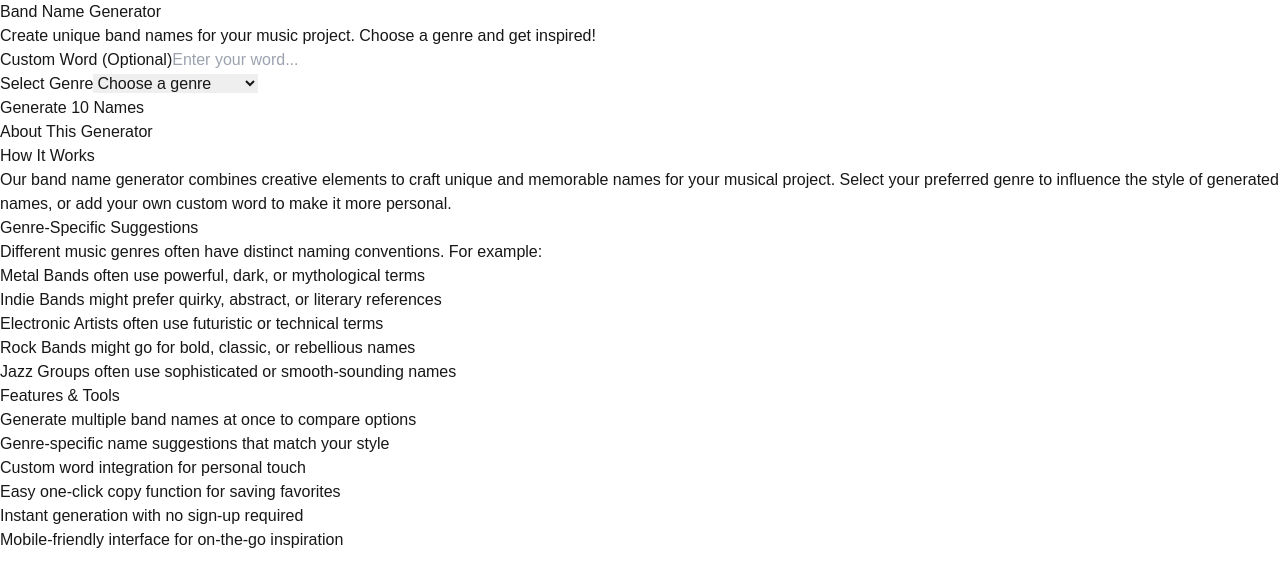
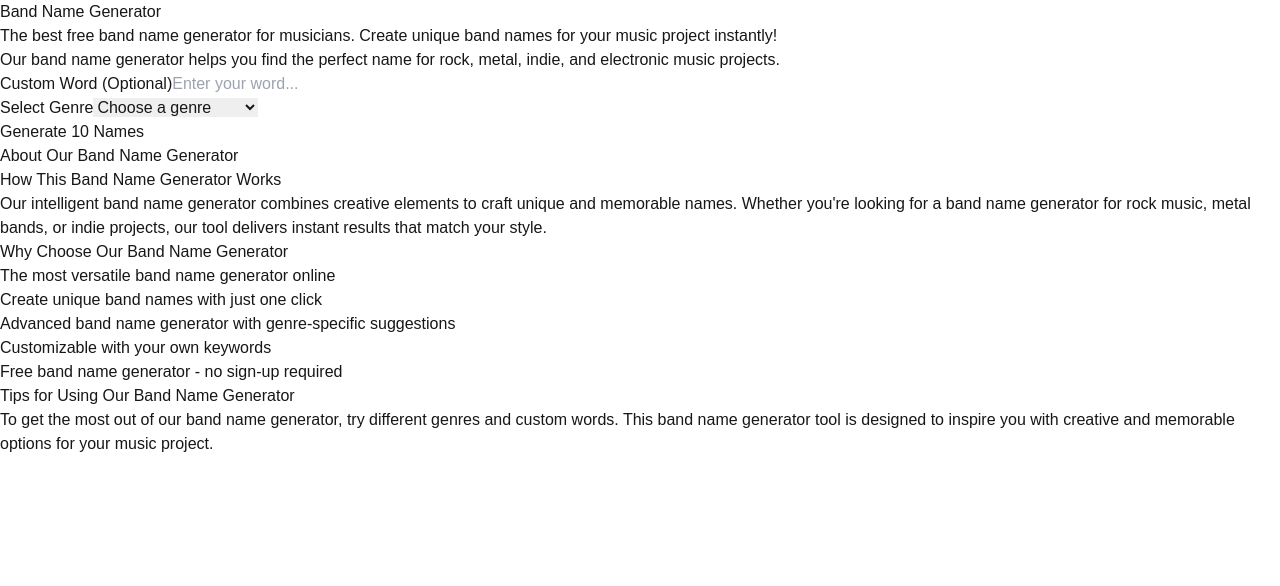
Before and after one commit to nn-niuge/band-name-generator, a Next.js app: page / in a window 1280 px wide. Shown: the top 586 px of the page. Built offline with nearby package versions, Linux system fonts and the light colour scheme.

Commit message:
Update page.tsx
Optimize keyword density for better SEO performance

```diff
--- a/src/app/page.tsx
+++ b/src/app/page.tsx
@@ -116,8 +116,11 @@ export default function Home() {
           <h1 className="text-3xl sm:text-4xl md:text-6xl font-bold mb-4 text-blue-600">
             Band Name Generator
           </h1>
-          <p className="text-base sm:text-lg md:text-xl text-gray-600 px-2">
-            Create unique band names for your music project. Choose a genre and get inspired!
+          <p className="text-base sm:text-lg md:text-xl text-gray-600 px-2 mb-2">
+            The best free band name generator for musicians. Create unique band names for your music project instantly!
+          </p>
+          <p className="text-sm sm:text-base text-gray-500 px-2">
+            Our band name generator helps you find the perfect name for rock, metal, indie, and electronic music projects.
           </p>
         </div>
 
@@ -241,43 +244,37 @@ export default function Home() {
 
         <div className="mt-12 w-full max-w-4xl bg-white rounded-2xl shadow-lg p-6 mx-4">
           <h2 className="text-2xl sm:text-3xl font-bold mb-6 text-center text-blue-600">
-            About This Generator
+            About Our Band Name Generator
           </h2>
 
           <div className="space-y-6 text-gray-600">
             <div>
-              <h3 className="text-lg sm:text-xl font-semibold mb-2 text-gray-800">How It Works</h3>
+              <h3 className="text-lg sm:text-xl font-semibold mb-2 text-gray-800">How This Band Name Generator Works</h3>
               <p className="text-sm sm:text-base leading-relaxed">
-                Our band name generator combines creative elements to craft unique and memorable names
-                for your musical project. Select your preferred genre to influence the style of
-                generated names, or add your own custom word to make it more personal.
+                Our intelligent band name generator combines creative elements to craft unique and memorable names.
+                Whether you're looking for a band name generator for rock music, metal bands, or indie projects,
+                our tool delivers instant results that match your style.
               </p>
             </div>
 
             <div>
-              <h3 className="text-lg sm:text-xl font-semibold mb-2 text-gray-800">Genre-Specific Suggestions</h3>
-              <p className="text-sm sm:text-base leading-relaxed mb-2">
-                Different music genres often have distinct naming conventions. For example:
-              </p>
+              <h3 className="text-lg sm:text-xl font-semibold mb-2 text-gray-800">Why Choose Our Band Name Generator</h3>
               <ul className="text-sm sm:text-base space-y-2 pl-4 list-disc">
-                <li className="leading-relaxed"><span className="font-medium">Metal Bands</span> often use powerful, dark, or mythological terms</li>
-                <li className="leading-relaxed"><span className="font-medium">Indie Bands</span> might prefer quirky, abstract, or literary references</li>
-                <li className="leading-relaxed"><span className="font-medium">Electronic Artists</span> often use futuristic or technical terms</li>
-                <li className="leading-relaxed"><span className="font-medium">Rock Bands</span> might go for bold, classic, or rebellious names</li>
-                <li className="leading-relaxed"><span className="font-medium">Jazz Groups</span> often use sophisticated or smooth-sounding names</li>
+                <li>The most versatile band name generator online</li>
+                <li>Create unique band names with just one click</li>
+                <li>Advanced band name generator with genre-specific suggestions</li>
+                <li>Customizable with your own keywords</li>
+                <li>Free band name generator - no sign-up required</li>
               </ul>
             </div>
 
             <div>
-              <h3 className="text-lg sm:text-xl font-semibold mb-2 text-gray-800">Features & Tools</h3>
-              <ul className="text-sm sm:text-base space-y-2 pl-4 list-disc">
-                <li className="leading-relaxed">Generate multiple band names at once to compare options</li>
-                <li className="leading-relaxed">Genre-specific name suggestions that match your style</li>
-                <li className="leading-relaxed">Custom word integration for personal touch</li>
-                <li className="leading-relaxed">Easy one-click copy function for saving favorites</li>
-                <li className="leading-relaxed">Instant generation with no sign-up required</li>
-                <li className="leading-relaxed">Mobile-friendly interface for on-the-go inspiration</li>
-              </ul>
+              <h3 className="text-lg sm:text-xl font-semibold mb-2 text-gray-800">Tips for Using Our Band Name Generator</h3>
+              <p className="text-sm sm:text-base leading-relaxed">
+                To get the most out of our band name generator, try different genres and custom words.
+                This band name generator tool is designed to inspire you with creative and memorable options
+                for your music project.
+              </p>
             </div>
           </div>
         </div>
```
